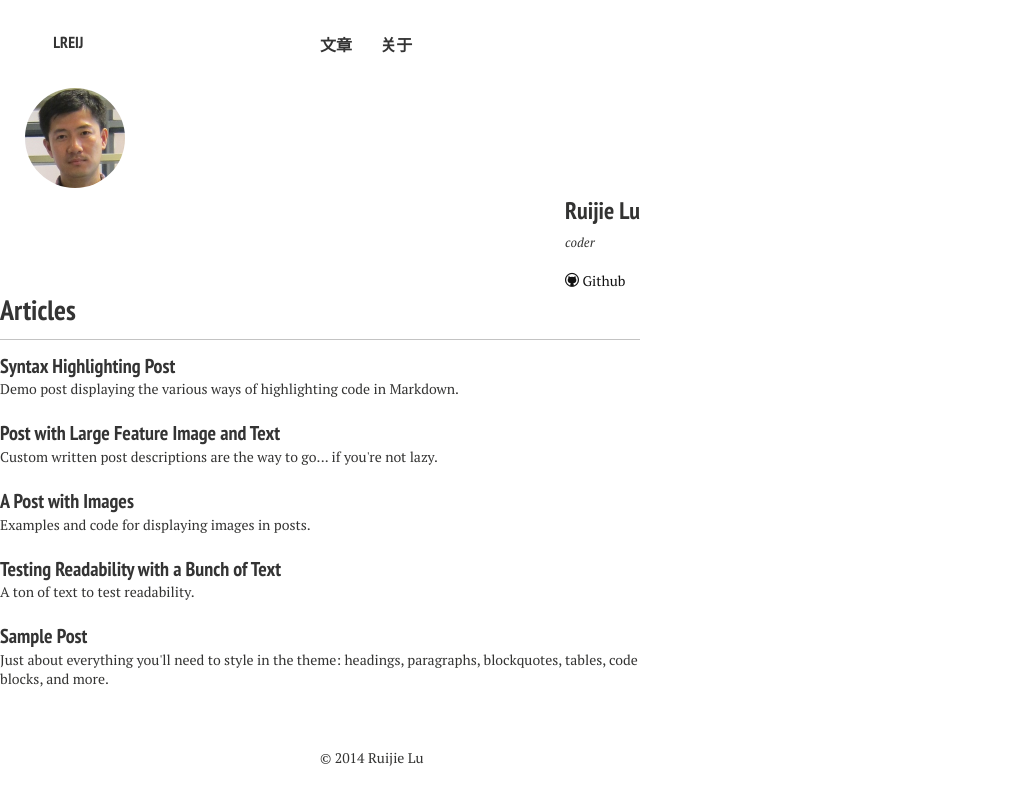
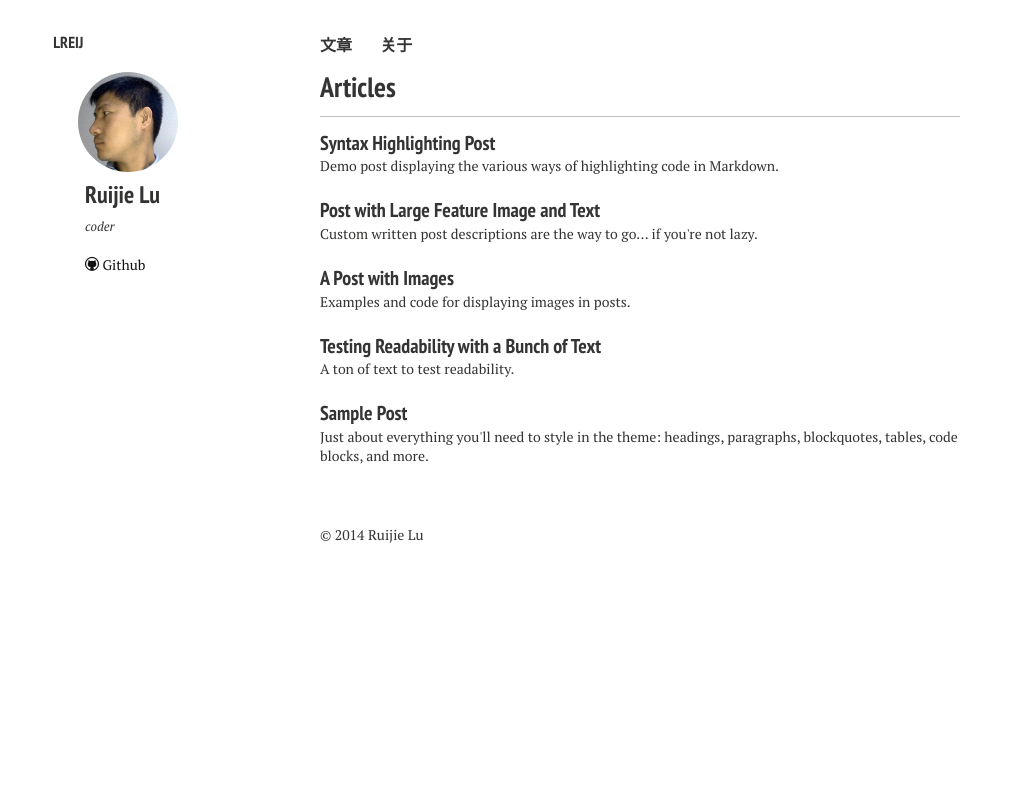
Before and after one commit to lreij/lreij.github.com, a Jekyll site: the page built from index.md, in a window 1280 px wide. Shown: the top 805 px of the page, without its empty margins (0-1020 px from the left). Built offline with Jekyll 4.4.1, drawn with Linux system fonts in a browser that asks for light colours; nearby versions of some CDN libraries.

Commit message:
update style

```diff
--- a/_layouts/home.html
+++ b/_layouts/home.html
@@ -18,7 +18,7 @@
   {% if page.image.credit %}<span class="image-credit">Photo Credit: <a href="{{ page.image.creditlink }}">{{ page.image.credit }}</a></span>{% endif %}
 </div><!-- /.image-wrap -->{% endif %}
 
-<div class="article-author-side" id="main">
+<div class="article-author-side">
   {% include _author-bio.html %}
 </div>
 <div id="index">
```
Also changed, not shown: assets/css/main.min.css, images/bio-photo.jpg, 1 other file.
